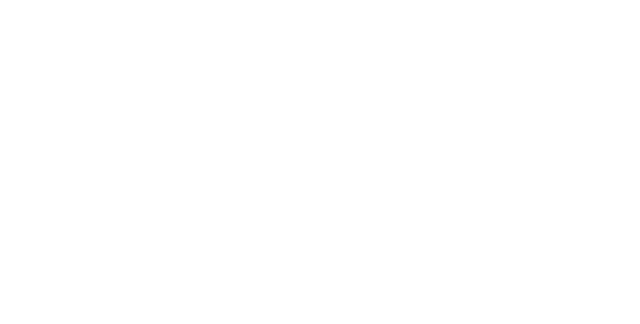
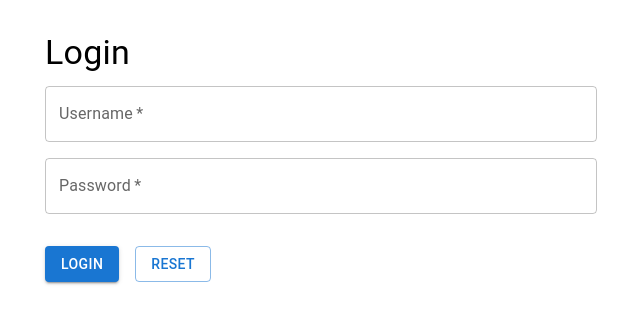
Before and after one commit to IzzybellaDu/GroundUp, a React (Create React App) app in the folder client/: page /login in a window 1280 px wide. Before the commit this address had no page. Shown: the top 324 px of the page, without its empty margins (319-959 px from the left). Built offline with nearby package versions, Linux system fonts and the light colour scheme.

Commit message:
login frontend works

```diff
--- a/client/package.json
+++ b/client/package.json
@@ -1,4 +1,5 @@
 {
+  "main": "src/index.tsx",
   "name": "client",
   "version": "0.1.0",
   "private": true,
--- a/client/src/index.tsx
+++ b/client/src/index.tsx
@@ -4,6 +4,7 @@
 import reportWebVitals from './reportWebVitals.js';
 import { BrowserRouter, Routes, Route } from 'react-router-dom';
 import ProposalForm from './pages/proposal.tsx'; // Your form component
+import LoginForm from './pages/login.tsx';
 
 const root = ReactDOM.createRoot(document.getElementById('root'));
 root.render(
@@ -11,6 +12,7 @@
     <Routes>
       <Route path="/" element={<App />} />
       <Route path="/proposal" element={<ProposalForm></ProposalForm>}></Route>
+      <Route path="/login" element={<LoginForm></LoginForm>}></Route>
     </Routes>
   </BrowserRouter>
 
--- /dev/null
+++ b/client/src/pages/login.tsx
@@ -0,0 +1,104 @@
+import { Button, TextField, Container, Typography, Box } from '@mui/material';
+import React, { useState } from 'react';
+
+const LoginForm = () => {
+    const [formData, setFormData] = useState({
+        username: '',
+        password: ''
+    });
+
+    const handleChange = (e) => {
+        const { name, value } = e.target;
+        setFormData(prevState => ({
+            ...prevState,
+            [name]: value
+        }));
+    };
+
+    const handleSubmit = async (e) => {
+        e.preventDefault();
+        const formDataObj = new FormData();
+        formDataObj.append('username', formData.username);
+        formDataObj.append('password', formData.password);
+
+        try {
+            const response = await fetch('/api/login', {
+                method: 'POST',
+                body: formDataObj // No headers needed; FormData sets Content-Type to multipart/form-data
+            });
+            if (response.ok) {
+                alert('Logged in!');
+                setFormData({
+                    username: '',
+                    password: ''
+                });
+                window.location.href = '/'; // Redirect to index, matching Flask's redirect
+            } else {
+                console.error('Login failed:', response.statusText);
+                alert('Failed to login');
+            }
+        } catch (error) {
+            console.error('Error logging in', error);
+            alert('Failed to login');
+        }
+    };
+
+    // creates a POST request to the add_project function
+    <form action="api/login" method="POST">
+    <input type="text" name="username" placeholder="Username" required></input>
+    <input type="password" name="password" placeholder="Password" required></input>
+    <button type="submit">Login</button>
+    </form>
+
+    const handleReset = () => {
+        setFormData({
+            username: '',
+            password: '',
+        });
+    };
+
+    return (
+        <Container maxWidth="sm">
+            <Box sx={{ mt: 4, mb: 4 }}>
+                <Typography variant="h4" component="h2" gutterBottom>
+                    Login
+                </Typography>
+                <Box component="form" onSubmit={handleSubmit}>
+                    <Box sx={{ display: 'flex', flexDirection: 'column', gap: 2 }}>
+                        <TextField
+                            fullWidth
+                            label="Username"
+                            name="username"
+                            value={formData.username}
+                            onChange={handleChange}
+                            required
+                            variant="outlined"
+                        />
+
+                        <TextField
+                            fullWidth
+                            label="Password"
+                            name="password"
+                            value={formData.password}
+                            onChange={handleChange}
+                            required
+                            variant="outlined"
+                        />
+
+                        <Box sx={{ display: 'flex', gap: 2, mt: 2 }}>
+                            <Button variant="contained" type="submit">
+                                Login
+                            </Button>
+                            <Button variant="outlined" type="button" onClick={handleReset}>
+                                Reset
+                            </Button>
+                        </Box>
+                    </Box>
+                </Box>
+            </Box>
+        </Container>
+    );
+
+};
+
+export default LoginForm;
```
